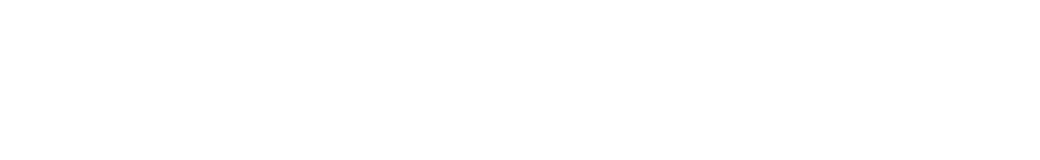
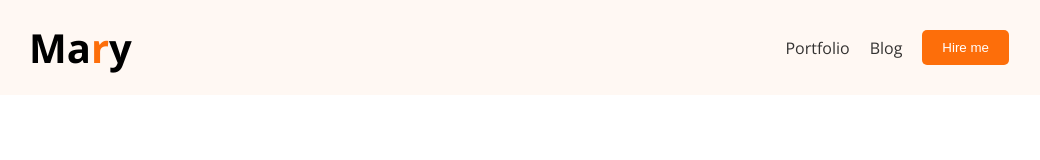
Before and after one commit to mhpulock/portfolio-practice, a plain HTML site: page index.html in a window 1280 px wide. Shown: the whole page, without its empty margins (121-1161 px from the left). Drawn offline with nearby package versions, Linux system fonts and the light colour scheme.

Commit message:
navbar section complete

```diff
--- a/index.html
+++ b/index.html
@@ -3,7 +3,31 @@
   <head>
     <meta charset="UTF-8" />
     <meta name="viewport" content="width=device-width, initial-scale=1.0" />
-    <title>Document</title>
+    <title>My Portfolio</title>
+
+    <!-- open sans google font added -->
+    <link rel="preconnect" href="https://fonts.googleapis.com" />
+    <link rel="preconnect" href="https://fonts.gstatic.com" crossorigin />
+    <link
+      href="https://fonts.googleapis.com/css2?family=Open+Sans:ital,wght@0,300..800;1,300..800&family=Work+Sans:ital,wght@0,100..900;1,100..900&display=swap"
+      rel="stylesheet"
+    />
+
+    <!-- for css stylesheet -->
+    <link rel="stylesheet" href="style.css" />
   </head>
-  <body></body>
+  <body class="open-sans-googlefont">
+    <header id="header-container">
+      <nav>
+        <h1>Ma<span class="text-secondary">r</span>y</h1>
+        <ul>
+          <li><a class="text-primary" href="">Portfolio</a></li>
+          <li><a class="text-primary" href="">Blog</a></li>
+          <li><button class="btn">Hire me</button></li>
+        </ul>
+      </nav>
+    </header>
+    <main></main>
+    <footer></footer>
+  </body>
 </html>
--- a/style.css
+++ b/style.css
@@ -0,0 +1,57 @@
+* {
+  margin: 0;
+  padding: 0;
+}
+
+.open-sans-googlefont {
+  font-family: "Open Sans", serif;
+  font-optical-sizing: auto;
+  font-weight: 400;
+  font-style: normal;
+  font-variation-settings: "wdth" 100;
+}
+
+#header-container {
+  background-color: #fff8f3;
+}
+
+.text-primary {
+  color: rgba(0, 0, 0, 0.801);
+}
+
+.text-secondary {
+  color: #fd6e0a;
+}
+
+nav {
+  display: flex;
+  justify-content: space-between;
+  padding: 20px 150px;
+}
+
+nav h1 {
+  font-weight: 700;
+  font-size: 40px;
+}
+
+nav ul {
+  display: flex;
+  gap: 20px;
+  align-items: center;
+}
+
+nav ul li {
+  list-style: none;
+}
+
+nav ul li a {
+  text-decoration: none;
+}
+
+.btn {
+  padding: 10px 20px;
+  background-color: #fd6e0a;
+  color: white;
+  border: none;
+  border-radius: 5px;
+}
```
Also changed, not shown: 2 other files.
